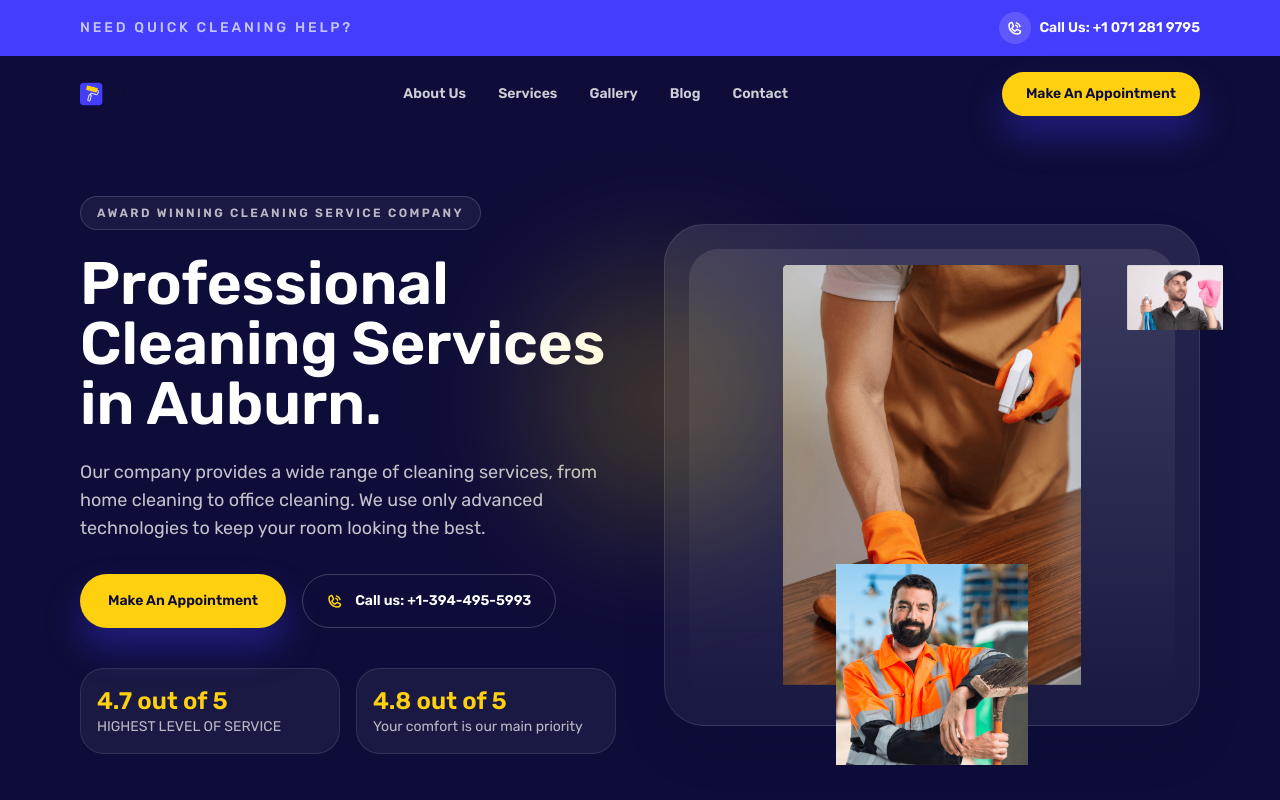
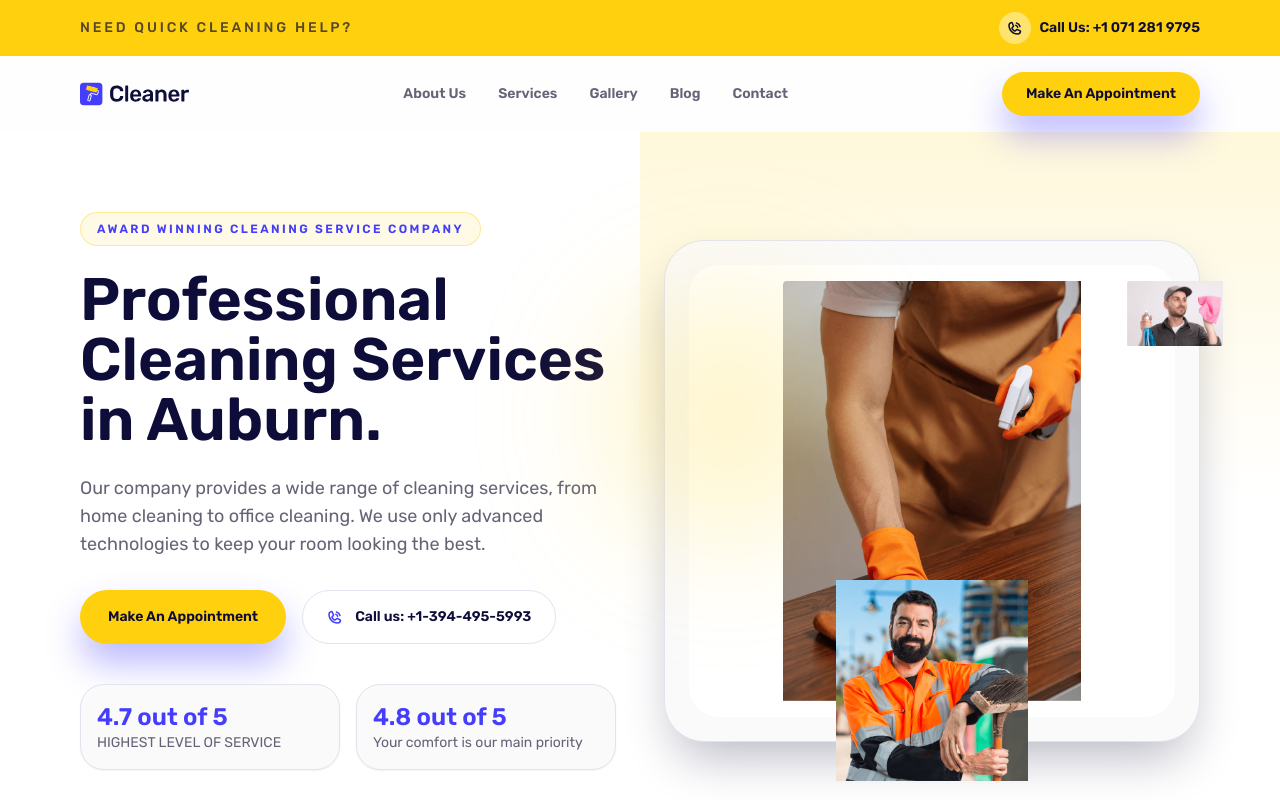
Before and after one commit to ZeeshanWaheed11/vivideteriorcleaning, a React (Vite) app: page / in a window 1280 px wide. Shown: the top 800 px of the page. Built offline with nearby package versions, Linux system fonts and the light colour scheme.

Commit message:
style: match hero palette to reference

```diff
--- a/src/App.tsx
+++ b/src/App.tsx
@@ -13,7 +13,7 @@ import TopBar from "./components/TopBar";
 
 const App = () => {
   return (
-    <div className="min-h-screen bg-midnight text-white">
+    <div className="min-h-screen bg-cloud text-midnight">
       <TopBar />
       <Navbar />
       <main>
--- a/src/components/Features.tsx
+++ b/src/components/Features.tsx
@@ -4,12 +4,13 @@ import { features } from "../data/content";
 
 const Features = () => {
   return (
-    <section className="bg-midnight py-20 text-white">
+    <section className="bg-white py-20 text-midnight">
       <div className="mx-auto max-w-6xl px-4">
         <SectionHeader
           subtitle="WHAT WE DO"
           title="Your comfort is our main priority"
           description="Our professional dental clinic offers the whole range of dentistry services: treatment of caries, gum diseases, tooth whitening, implantation, dentures, surgery, etc."
+          tone="light"
         />
         <div className="mt-12 grid gap-6 md:grid-cols-3">
           {features.map((feature) => (
@@ -19,13 +20,13 @@ const Features = () => {
               whileInView={{ opacity: 1, y: 0 }}
               viewport={{ once: true, amount: 0.4 }}
               transition={{ duration: 0.6 }}
-              className="rounded-3xl border border-white/10 bg-white/5 p-6"
+              className="rounded-3xl border border-mist bg-cloud p-6"
             >
               <div className="mb-4 inline-flex h-14 w-14 items-center justify-center rounded-2xl bg-accent/20 text-accent">
                 <feature.icon className="text-2xl" />
               </div>
-              <h3 className="text-xl font-semibold">{feature.title}</h3>
-              <p className="mt-3 text-sm text-white/70">{feature.description}</p>
+              <h3 className="text-xl font-semibold text-midnight">{feature.title}</h3>
+              <p className="mt-3 text-sm text-coal/80">{feature.description}</p>
             </motion.article>
           ))}
         </div>
--- a/src/components/Hero.tsx
+++ b/src/components/Hero.tsx
@@ -8,7 +8,8 @@ const Hero = () => {
   };
 
   return (
-    <section id="hero" className="relative overflow-hidden bg-midnight pb-20 pt-16">
+    <section id="hero" className="relative overflow-hidden bg-white pb-24 pt-20">
+      <div className="pointer-events-none absolute inset-y-0 right-0 hidden w-1/2 bg-gradient-to-b from-accent/15 via-transparent to-transparent lg:block" />
       <div className="mx-auto flex max-w-6xl flex-col gap-12 px-4 lg:flex-row lg:items-center">
         <motion.div
           initial={{ opacity: 0, y: 40 }}
@@ -17,11 +18,11 @@ const Hero = () => {
           transition={{ duration: 0.8 }}
           className="flex-1"
         >
-          <p className="mb-6 inline-flex items-center gap-2 rounded-full border border-white/15 bg-white/5 px-4 py-2 text-xs font-semibold uppercase tracking-[0.2em] text-white/70">
+          <p className="mb-6 inline-flex items-center gap-2 rounded-full border border-accent/40 bg-accent/10 px-4 py-2 text-xs font-semibold uppercase tracking-[0.2em] text-accent2">
             {heroDetails.subTitle}
           </p>
           <motion.h1
-            className="text-4xl font-semibold leading-tight text-white sm:text-5xl lg:text-6xl"
+            className="text-4xl font-semibold leading-tight text-midnight sm:text-5xl lg:text-6xl"
             initial={{ opacity: 0, y: 20 }}
             whileInView={{ opacity: 1, y: 0 }}
             transition={{ delay: 0.1, duration: 0.7 }}
@@ -29,7 +30,7 @@ const Hero = () => {
           >
             {heroDetails.title}
           </motion.h1>
-          <p className="mt-6 text-base text-white/75 lg:text-lg">
+          <p className="mt-6 text-base text-coal/80 lg:text-lg">
             {heroDetails.description}
           </p>
           <div className="mt-8 flex flex-col gap-4 sm:flex-row">
@@ -41,9 +42,9 @@ const Hero = () => {
             </button>
             <a
               href="tel:+13944955993"
-              className="flex items-center justify-center gap-3 rounded-full border border-white/20 px-6 py-4 text-sm font-semibold text-white transition hover:bg-white/10"
+              className="flex items-center justify-center gap-3 rounded-full border border-mist bg-white px-6 py-4 text-sm font-semibold text-midnight transition hover:shadow-card"
             >
-              <PiPhoneCallBold className="text-base text-accent" />
+              <PiPhoneCallBold className="text-base text-accent2" />
               {heroDetails.secondaryLabel}
             </a>
           </div>
@@ -51,10 +52,10 @@ const Hero = () => {
             {badges.map((badge) => (
               <div
                 key={badge.label}
-                className="rounded-3xl border border-white/10 bg-white/5 p-4 text-left"
+                className="rounded-3xl border border-mist bg-cloud p-4 text-left shadow-sm"
               >
-                <p className="text-2xl font-semibold text-accent">{badge.label}</p>
-                <p className="text-sm text-white/70">{badge.description}</p>
+                <p className="text-2xl font-semibold text-accent2">{badge.label}</p>
+                <p className="text-sm text-coal/80">{badge.description}</p>
               </div>
             ))}
           </div>
@@ -67,8 +68,8 @@ const Hero = () => {
           className="flex-1"
         >
           <div className="relative">
-            <div className="relative rounded-[40px] border border-white/10 bg-gradient-to-b from-white/10 to-white/5 p-6 shadow-card">
-              <div className="rounded-[30px] bg-gradient-to-b from-white/10 to-transparent p-4">
+            <div className="relative rounded-[40px] border border-mist bg-cloud p-6 shadow-card">
+              <div className="rounded-[30px] bg-white p-4">
                 <img
                   src="/assets/hero.png"
                   alt="Cleaner professional"
@@ -82,7 +83,7 @@ const Hero = () => {
                 <img src="/assets/hero-card.png" alt="Service card" />
               </div>
             </div>
-            <div className="absolute -left-32 top-12 hidden h-64 w-64 rounded-full bg-accent/20 blur-3xl lg:block" />
+            <div className="absolute -left-16 top-12 hidden h-64 w-64 rounded-full bg-accent/20 blur-3xl lg:block" />
           </div>
         </motion.div>
       </div>
--- a/src/components/MarqueeStrip.tsx
+++ b/src/components/MarqueeStrip.tsx
@@ -4,8 +4,8 @@ type MarqueeStripProps = {
 
 const MarqueeStrip = ({ text }: MarqueeStripProps) => {
   return (
-    <div className="overflow-hidden border-y border-white/10 bg-midnight/60">
-      <div className="marquee-track flex gap-8 whitespace-nowrap py-4 text-sm font-semibold uppercase tracking-[0.4em] text-white/70">
+    <div className="overflow-hidden border-y border-mist bg-cloud">
+      <div className="marquee-track flex gap-8 whitespace-nowrap py-4 text-sm font-semibold uppercase tracking-[0.4em] text-coal/70">
         {Array.from({ length: 8 }).map((_, index) => (
           <span key={`${text}-${index}`} className="flex items-center gap-4">
             {text}
--- a/src/components/Navbar.tsx
+++ b/src/components/Navbar.tsx
@@ -26,7 +26,7 @@ const Navbar = () => {
   return (
     <header
       className={`sticky top-0 z-40 transition-all duration-500 ${
-        scrolled ? "bg-midnight/95 backdrop-blur" : "bg-transparent"
+        scrolled ? "bg-white/95 shadow-md backdrop-blur" : "bg-white/80"
       }`}
     >
       <div className="mx-auto flex max-w-6xl items-center justify-between px-4 py-4">
@@ -38,11 +38,11 @@ const Navbar = () => {
             loading="lazy"
           />
         </a>
-        <nav className="hidden items-center gap-8 text-sm font-semibold text-white/80 lg:flex">
+        <nav className="hidden items-center gap-8 text-sm font-semibold text-coal/80 lg:flex">
           {navLinks.map((link) => (
             <button
               key={link.label}
-              className="transition hover:text-white"
+              className="transition hover:text-accent2"
               onClick={() => handleAnchorClick(link.href)}
             >
               {link.label}
@@ -77,7 +77,7 @@ const Navbar = () => {
             exit={{ opacity: 0 }}
             className="lg:hidden"
           >
-            <div className="space-y-4 bg-midnight px-4 pb-8 pt-2 text-lg font-semibold text-white/90">
+            <div className="space-y-4 bg-white px-4 pb-8 pt-2 text-lg font-semibold text-midnight">
               {navLinks.map((link) => (
                 <button
                   key={link.label}
--- a/src/components/StatsSection.tsx
+++ b/src/components/StatsSection.tsx
@@ -3,12 +3,12 @@ import { stats } from "../data/content";
 
 const StatsSection = () => {
   return (
-    <section className="bg-midnight py-16 text-white">
-      <div className="mx-auto max-w-5xl rounded-[40px] border border-white/10 bg-white/5 px-6 py-12 text-center">
+    <section className="bg-white py-16 text-midnight">
+      <div className="mx-auto max-w-5xl rounded-[40px] border border-mist bg-cloud px-6 py-12 text-center shadow-card">
         <p className="text-xs font-semibold uppercase tracking-[0.4em] text-accent2">
           Happy Customers & Counting
         </p>
-        <h3 className="mt-4 text-3xl font-semibold">
+        <h3 className="mt-4 text-3xl font-semibold text-midnight">
           We appreciate your trust greatly.
         </h3>
         <div className="mt-10 grid gap-8 sm:grid-cols-3">
@@ -20,11 +20,11 @@ const StatsSection = () => {
               viewport={{ once: true, amount: 0.4 }}
               transition={{ duration: 0.6 }}
             >
-              <p className="text-4xl font-bold text-accent">
+              <p className="text-4xl font-bold text-accent2">
                 {stat.value}
                 {stat.suffix}
               </p>
-              <p className="mt-2 text-sm text-white/70">{stat.label}</p>
+              <p className="mt-2 text-sm text-coal/80">{stat.label}</p>
             </motion.div>
           ))}
         </div>
--- a/src/components/TopBar.tsx
+++ b/src/components/TopBar.tsx
@@ -7,11 +7,11 @@ const TopBar = () => {
       initial={{ opacity: 0, y: -20 }}
       animate={{ opacity: 1, y: 0 }}
       transition={{ duration: 0.6 }}
-      className="bg-accent2 text-white text-xs sm:text-sm"
+      className="bg-accent text-midnight text-xs sm:text-sm"
     >
       <div className="mx-auto flex max-w-6xl flex-col gap-2 px-4 py-3 font-medium sm:flex-row sm:items-center sm:justify-between">
         <div className="flex items-center gap-2">
-          <span className="uppercase tracking-[0.2em] text-white/70">
+          <span className="uppercase tracking-[0.2em] text-midnight/70">
             Need quick cleaning help?
           </span>
         </div>
@@ -20,8 +20,8 @@ const TopBar = () => {
           className="flex items-center justify-center gap-2 text-sm font-semibold"
           aria-label="Call Cleaner support"
         >
-          <span className="rounded-full bg-white/15 p-2">
-            <PiPhoneCallBold className="text-base" />
+          <span className="rounded-full bg-white/40 p-2">
+            <PiPhoneCallBold className="text-base text-midnight" />
           </span>
           Call Us: +1 071 281 9795
         </a>
--- a/src/index.css
+++ b/src/index.css
@@ -6,8 +6,8 @@
 
 :root {
   font-family: 'Rubik', sans-serif;
-  background-color: #0E0D39;
-  color: #ffffff;
+  background-color: #FAFAFB;
+  color: #0E0D39;
   scroll-behavior: smooth;
 }
 
@@ -19,8 +19,8 @@ body {
   margin: 0;
   min-height: 100vh;
   font-family: 'Rubik', sans-serif;
-  background-color: #0E0D39;
-  color: #ffffff;
+  background-color: #FAFAFB;
+  color: #0E0D39;
 }
 
 #root {
```
Also changed, not shown: src/components/AboutSection.tsx (+9 -9 lines), src/components/ContactSection.tsx (+6 -6 lines), src/components/Footer.tsx (+8 -8 lines).
